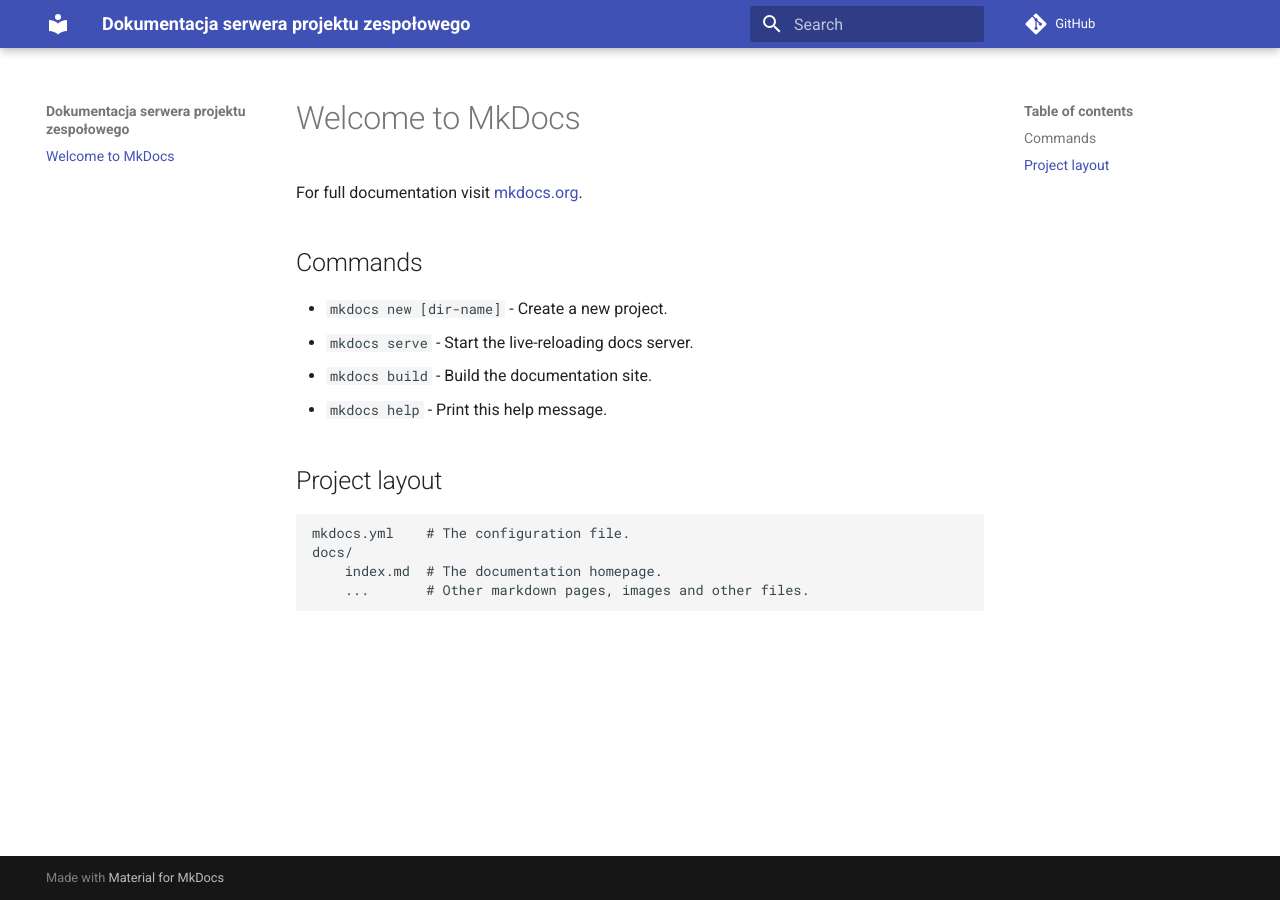
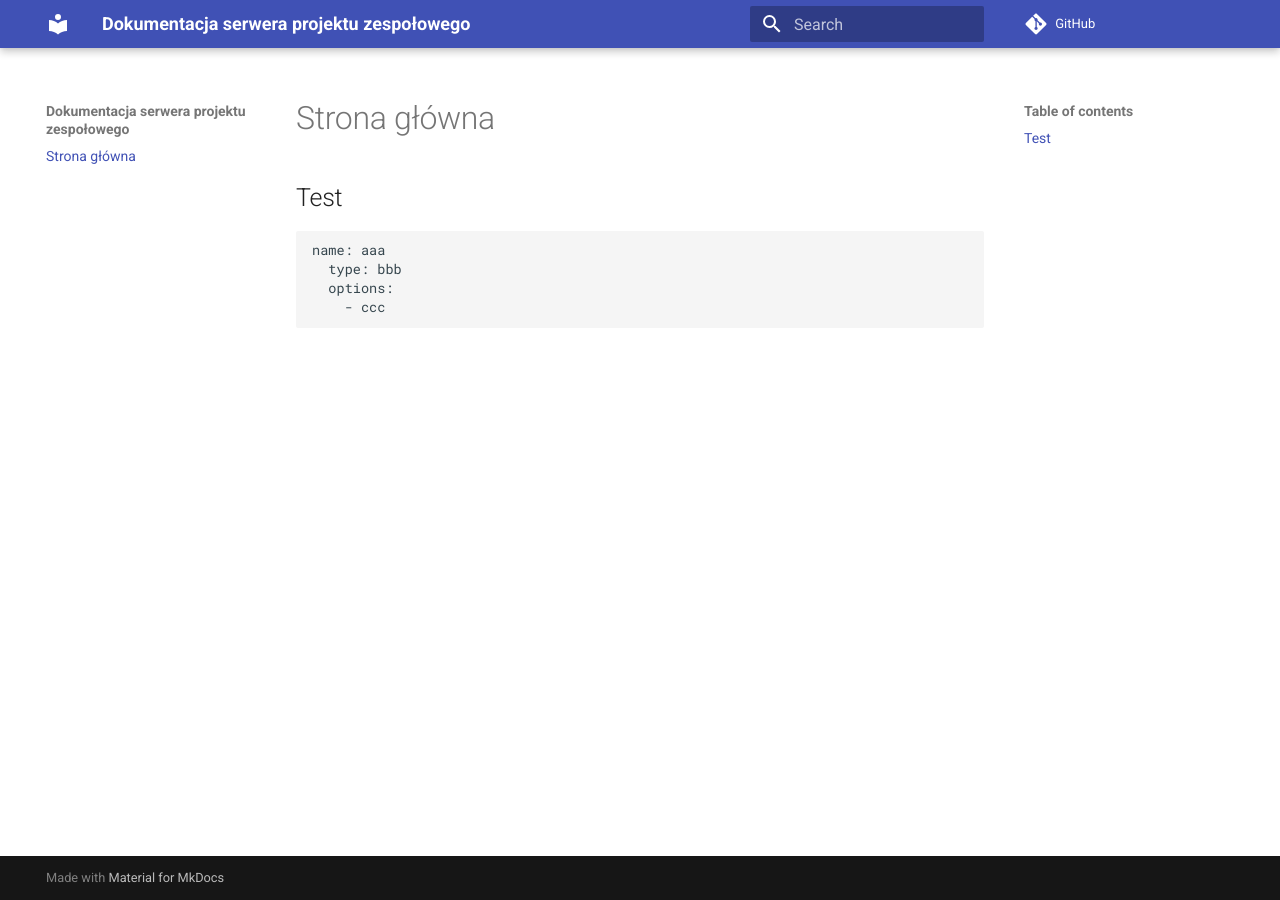
Before and after one commit to projekt-zespolony/server, an MkDocs documentation site: the page built from docs/index.md, in a window 1280 px wide. Built offline with MkDocs 1.6.1 and Material for MkDocs 9.7.7, drawn with Linux system fonts in a browser that asks for light colours; comment, search, counter and statistics services are not loaded.

Commit message:
docs: test

````diff
--- a/docs/index.md
+++ b/docs/index.md
@@ -1,17 +1,10 @@
-# Welcome to MkDocs
+# Strona główna
 
-For full documentation visit [mkdocs.org](https://mkdocs.org).
+## Test
 
-## Commands
-
-* `mkdocs new [dir-name]` - Create a new project.
-* `mkdocs serve` - Start the live-reloading docs server.
-* `mkdocs build` - Build the documentation site.
-* `mkdocs help` - Print this help message.
-
-## Project layout
-
-    mkdocs.yml    # The configuration file.
-    docs/
-        index.md  # The documentation homepage.
-        ...       # Other markdown pages, images and other files.
+```yaml
+name: aaa
+  type: bbb
+  options:
+    - ccc
+```
````
